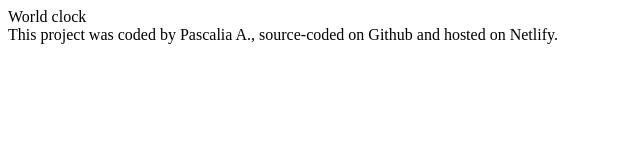
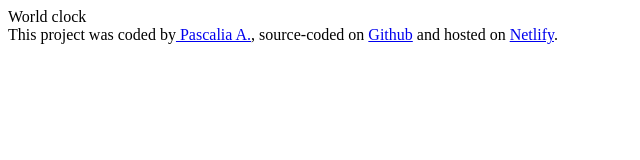
Before and after one commit to passiedaniels/World-clock, a plain HTML site: page index.html in a window 1280 px wide. Shown: the whole page, without its empty margins (0-640 px from the left). Drawn offline with Linux system fonts and the light colour scheme.

Commit message:
added links

```diff
--- a/index.html
+++ b/index.html
@@ -11,8 +11,19 @@
     <header>World clock</header>
     <main></main>
     <footer>
-      This project was coded by Pascalia A., source-coded on Github and hosted
-      on Netlify.
+      This project was coded by<a
+        href="https://github.com/passiedaniels"
+        target="_blank"
+      >
+        Pascalia A.</a
+      >, source-coded on
+      <a href="https://github.com/passiedaniels/World-clock" target="_blank"
+        >Github</a
+      >
+      and hosted on
+      <a href="https://clockitwithpassie.netlify.app/" target="_blank">
+        Netlify</a
+      >.
     </footer>
     <script src="src/index.js"></script>
   </body>
```
